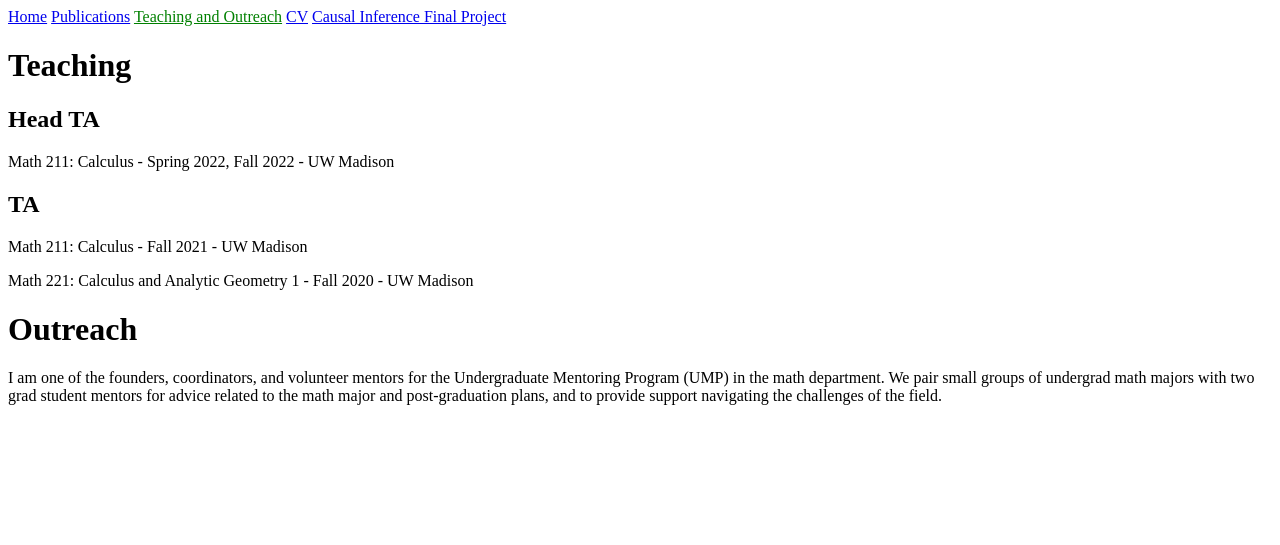
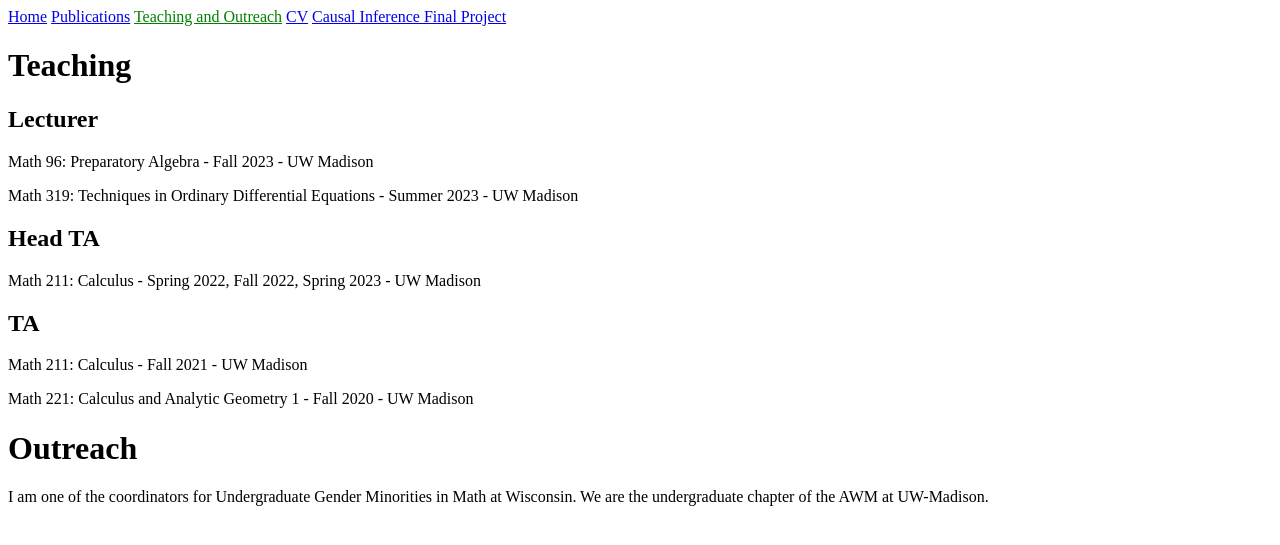
Before and after one commit to HaleyColgate/haleycolgate.github.io, a Jekyll site: the page built from outreach.md, in a window 1280 px wide. Shown: the top 545 px of the page. Built offline with Jekyll 4.4.1, drawn with Linux system fonts in a browser that asks for light colours.

Commit message:
update CV and teaching

```diff
--- a/outreach.md
+++ b/outreach.md
@@ -4,9 +4,15 @@ title: Teaching and Outreach
 ---
 
 # Teaching
+## Lecturer
+
+Math 96: Preparatory Algebra - Fall 2023 - UW Madison
+
+Math 319: Techniques in Ordinary Differential Equations - Summer 2023 - UW Madison
+
 ## Head TA
 
-Math 211: Calculus - Spring 2022, Fall 2022 - UW Madison
+Math 211: Calculus - Spring 2022, Fall 2022, Spring 2023 - UW Madison
 
 ## TA
 
@@ -15,4 +21,4 @@ Math 211: Calculus - Fall 2021 - UW Madison
 Math 221: Calculus and Analytic Geometry 1 - Fall 2020 - UW Madison
 
 # Outreach
-I am one of the founders, coordinators, and volunteer mentors for the Undergraduate Mentoring Program (UMP) in the math department.  We pair small groups of undergrad math majors with two grad student mentors for advice related to the math major and post-graduation plans, and to provide support navigating the challenges of the field.
+I am one of the coordinators for Undergraduate Gender Minorities in Math at Wisconsin.  We are the undergraduate chapter of the AWM at UW-Madison.
```
Also changed, not shown: publications.md (+4 -0 lines), 3 other files.
